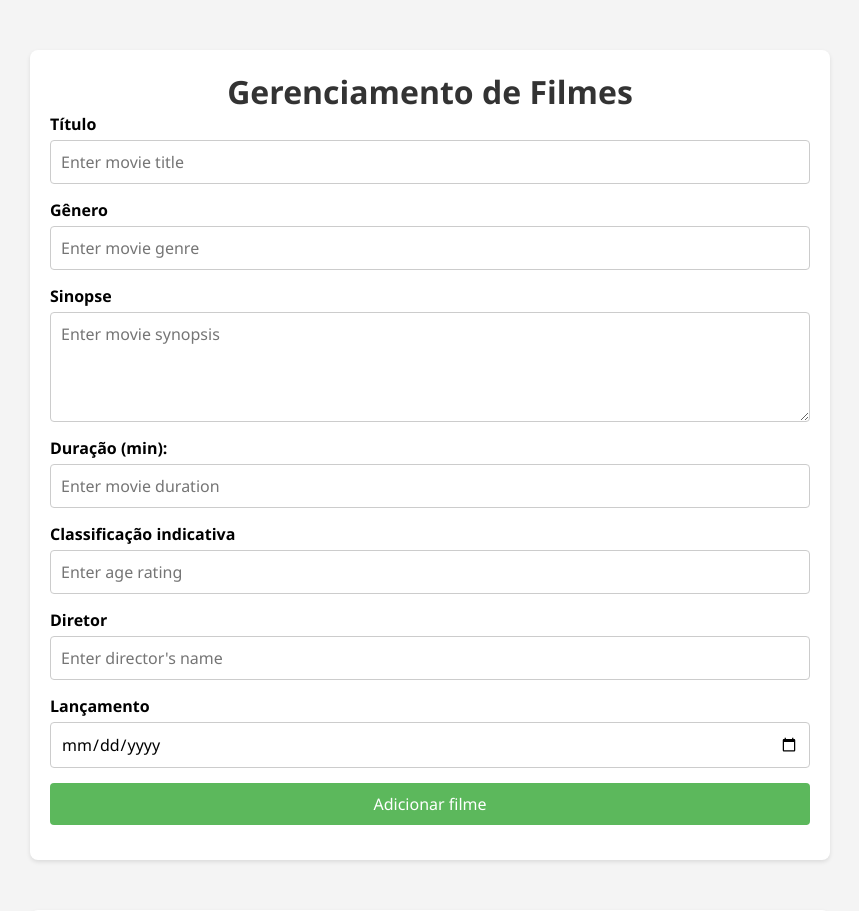
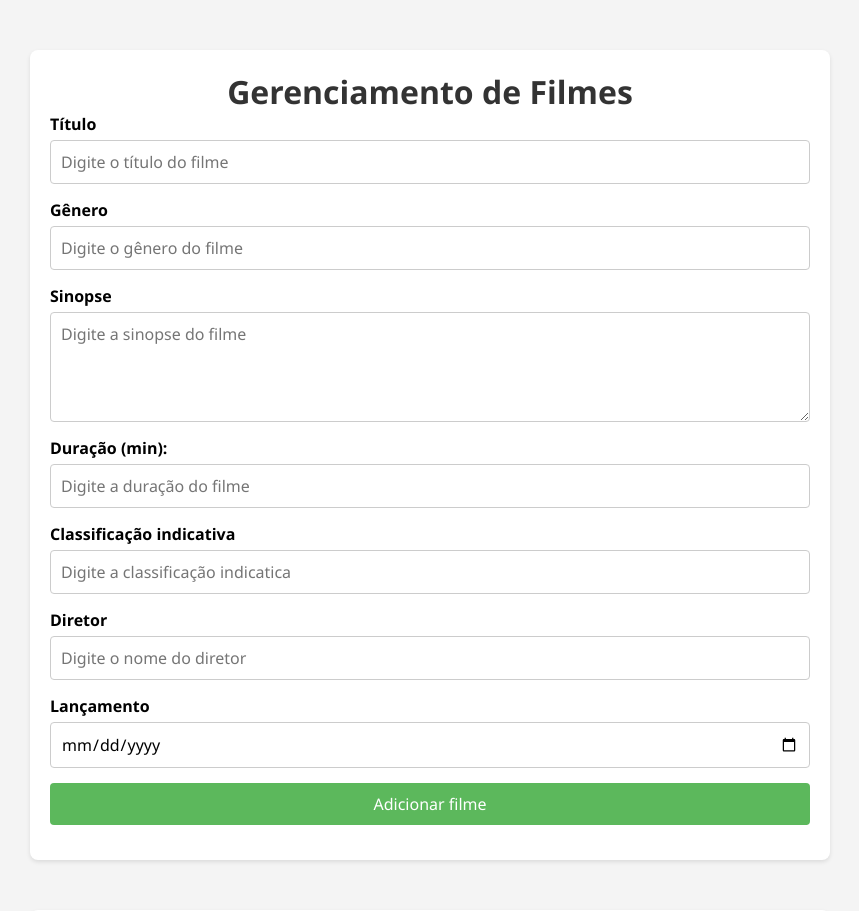
Before and after one commit to Wesley00s/cinema-fastapi, a FastAPI app: page /movies in a window 1280 px wide. Shown: the top 911 px of the page, without its empty margins (210-1069 px from the left). Run offline with FastAPI, Linux system fonts and the light colour scheme; data that the repository does not hold is empty.

Commit message:
update: change language placeholder inputs

```diff
--- a/app/templates/movies.html
+++ b/app/templates/movies.html
@@ -12,22 +12,22 @@
 
         <form id="movieForm">
             <label for="title">Título</label>
-            <input type="text" id="title" name="title" placeholder="Enter movie title" required>
+            <input type="text" id="title" name="title" placeholder="Digite o título do filme" required>
 
             <label for="genre">Gênero</label>
-            <input type="text" id="genre" name="genre" placeholder="Enter movie genre" required>
+            <input type="text" id="genre" name="genre" placeholder="Digite o gênero do filme" required>
 
             <label for="synopsis">Sinopse</label>
-            <textarea id="synopsis" name="synopsis" placeholder="Enter movie synopsis" rows="4" required></textarea>
+            <textarea id="synopsis" name="synopsis" placeholder="Digite a sinopse do filme" rows="4" required></textarea>
 
             <label for="duration">Duração (min):</label>
-            <input type="number" id="duration" name="duration" placeholder="Enter movie duration" required>
+            <input type="number" id="duration" name="duration" placeholder="Digite a duração do filme" required>
 
             <label for="age_rating">Classificação indicativa</label>
-            <input type="number" id="age_rating" name="age_rating" placeholder="Enter age rating" required>
+            <input type="number" id="age_rating" name="age_rating" placeholder="Digite a classificação indicatica" required>
 
             <label for="director">Diretor</label>
-            <input type="text" id="director" name="director" placeholder="Enter director's name" required>
+            <input type="text" id="director" name="director" placeholder="Digite o nome do diretor" required>
 
             <label for="release_date">Lançamento</label>
             <input type="date" id="release_date" name="release_date" required>
```
